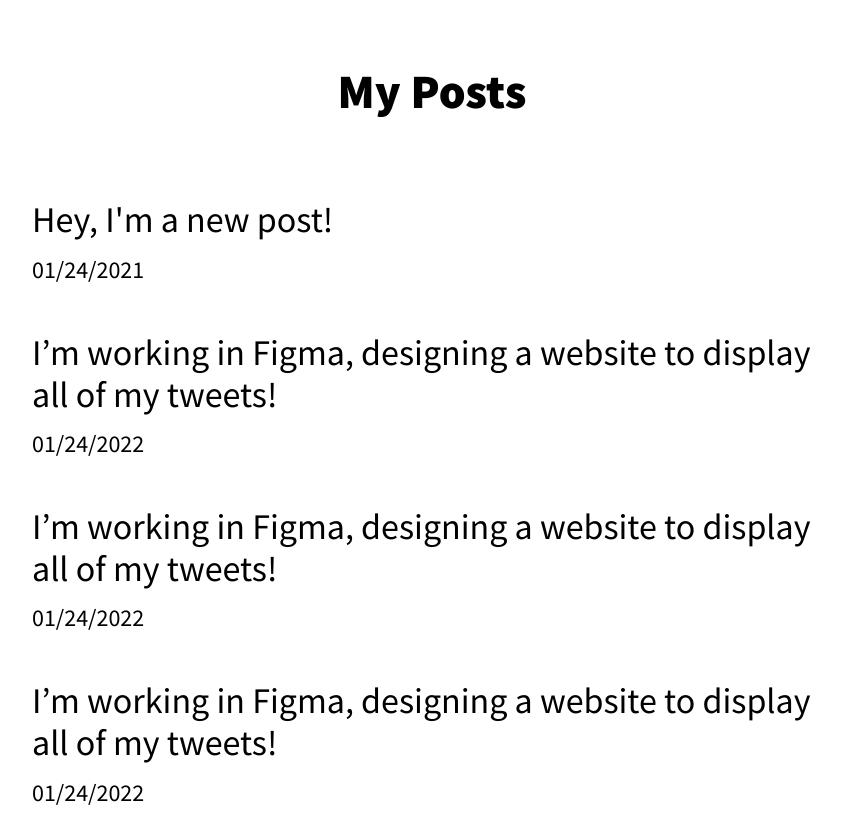
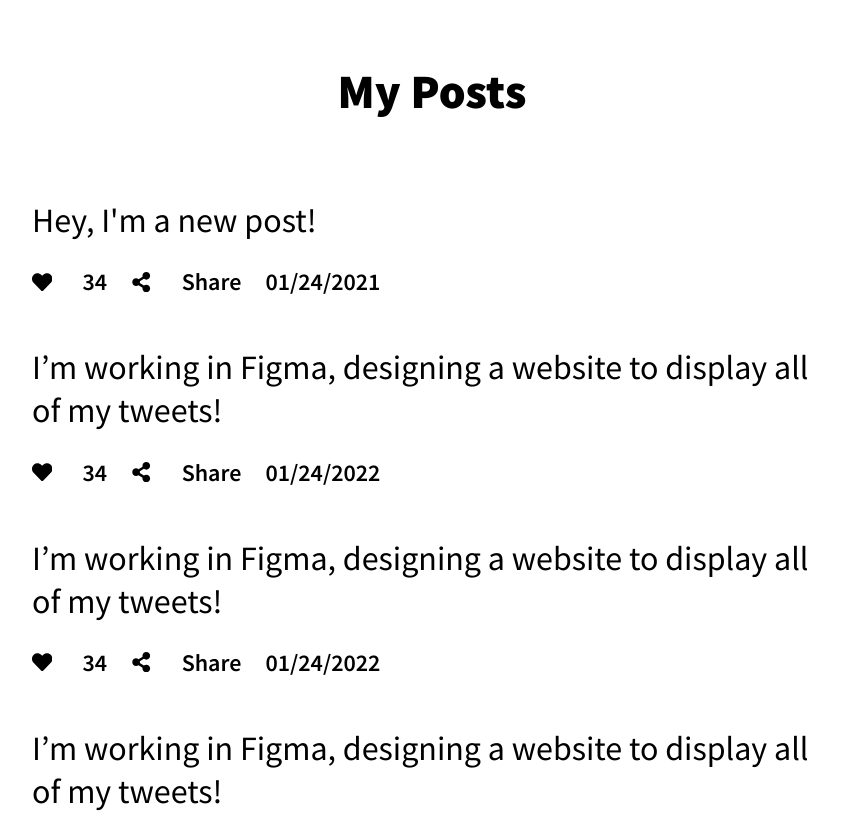
Before and after one commit to matthewricklefs/next-twitter-figma, a Next.js app: page / in a window 1280 px wide. Shown: the top 813 px of the page, without its empty margins (208-1049 px from the left). Built offline with nearby package versions, Linux system fonts and the light colour scheme.

Commit message:
installs react icons, adjusts Home.module styles to introduce nexting, restructures Post component

```diff
--- a/package.json
+++ b/package.json
@@ -13,6 +13,7 @@
     "next": "12.0.8",
     "react": "17.0.2",
     "react-dom": "17.0.2",
+    "react-icons": "^4.3.1",
     "sass": "^1.49.0"
   },
   "devDependencies": {
--- a/src/components/Post/Post.js
+++ b/src/components/Post/Post.js
@@ -1,11 +1,26 @@
+import { FaHeart, FaShareAlt } from "react-icons/fa";
+
 import styles from "./Post.module.scss";
 
 const Post = ({ content, date }) => {
   return (
     <>
       <p className={styles.postsContent}>{content}</p>
+      <ul className={styles.postsMeta}>
+        <li className={styles.postsMetaData}>
+          <FaHeart />
+        </li>
 
-      <p className={styles.postsDate}>{date}</p>
+        <li className={styles.postsMetaData}>34</li>
+
+        <li className={styles.postsMetaData}>
+          <FaShareAlt />
+        </li>
+
+        <li className={styles.postsMetaData}>Share</li>
+
+        <li className={styles.postsMetaData}>{date}</li>
+      </ul>
     </>
   );
 };
--- a/src/components/Post/Post.module.scss
+++ b/src/components/Post/Post.module.scss
@@ -1,11 +1,28 @@
 .postsContent {
-  font-size: 36px;
-  line-height: 42px;
+  font-size: 34px;
+  line-height: 43px;
   margin-bottom: 0.4em;
 }
 
-.postsDate {
+.postsMeta {
+  display: flex;
+  align-items: center;
+  list-style: none;
+  padding: 0;
+}
+
+.postsMetaData {
+  display: flex;
+  align-items: center;
+
+  font-weight: 600;
   font-size: 24px;
-  line-height: 28px;
+  line-height: 33px;
   margin-top: 0.4em;
+  margin-right: 1em;
+
+  svg {
+    margin-right: 0.3em;
+    font-size: 0.85em;
+  }
 }
--- a/src/styles/Home.module.scss
+++ b/src/styles/Home.module.scss
@@ -25,7 +25,7 @@ $primary-color: blueviolet;
     padding: 0%;
     margin: 5em 0;
 
-    li {
+    & > li {
       margin-bottom: 3em;
 
       &:last-child {
```
Also changed, not shown: 1 other file (tests, documents, lock files or other folders).
